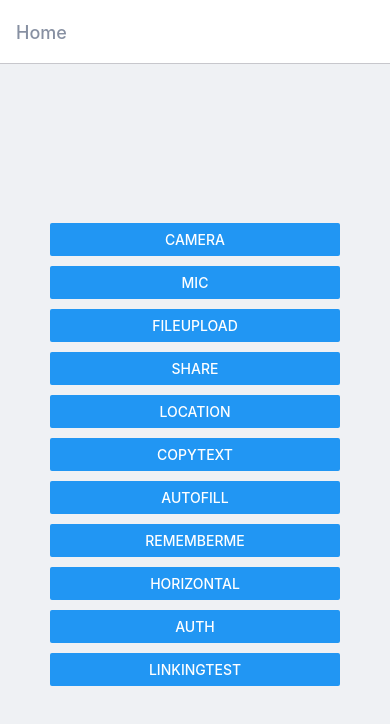
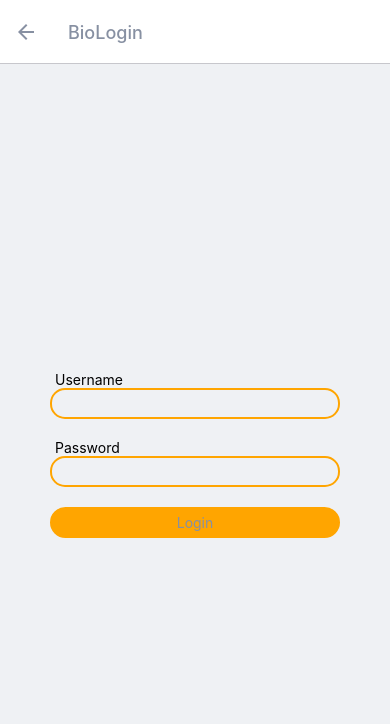
Before and after one commit to alpdemetgul/TestReactNative, a React Native app: screen /BioLogin in a window 390 px wide. Shown: the top 724 px of the page. Built offline with nearby package versions, Linux system fonts and the light colour scheme.

Commit message:
login with biometrics

```diff
--- /dev/null
+++ b/src/BioLogin/TestMain.tsx
@@ -0,0 +1,29 @@
+import { View, Text, StyleSheet } from 'react-native';
+import React from 'react';
+import { useRoute, useTheme } from '@react-navigation/native';
+const TestMain = () => {
+  const route = useRoute();
+  const { colors } = useTheme();
+  const styles = makeStyles(colors);
+
+  return (
+    <View style={styles.container}>
+      <Text style={styles.text}>Welcome to your dashboard {route.params.user.username}</Text>
+    </View>
+  );
+};
+
+const makeStyles = (colors: any) =>
+  StyleSheet.create({
+    container: {
+      display: 'flex',
+      justifyContent: 'center',
+      alignItems: 'center',
+      flex: 1,
+    },
+    text: {
+      color: colors.text
+    }
+  });
+
+export default TestMain;
--- /dev/null
+++ b/src/BioLogin/index.tsx
@@ -0,0 +1,153 @@
+import {
+  View,
+  Text,
+  TouchableOpacity,
+  StyleSheet,
+  TextInput,
+} from 'react-native';
+import React, { useState, useEffect } from 'react';
+import AsyncStorage from '@react-native-async-storage/async-storage';
+import * as LocalAuthentication from 'expo-local-authentication';
+import { useNavigation, useTheme } from '@react-navigation/native';
+
+interface formData {
+  username: String;
+  password: String;
+}
+
+const BioLogin = () => {
+  const [formData, setFormData] = useState<formData>({
+    username: '',
+    password: '',
+  });
+  const [user, setUser] = useState(null);
+  const { navigate } = useNavigation();
+
+  const { colors } = useTheme();
+  const styles = makeStyles(colors);
+
+  useEffect(() => {
+    (async () => {
+      const loggedInUser = await AsyncStorage.getItem('user');
+      if (loggedInUser !== null) setUser(JSON.parse(loggedInUser));
+    })();
+    console.log('render');
+  }, []);
+
+  const handle = async () => {
+    try {
+      const biometricAuth = await LocalAuthentication.authenticateAsync({
+        promptMessage: 'Login with Biometrics',
+        disableDeviceFallback: true,
+        cancelLabel: 'Cancel',
+      });
+      if (biometricAuth.success) {
+        navigate('TestMain', { user: user });
+      }
+    } catch (error) {
+      console.log(error);
+    }
+  };
+
+  const onChange = (event: String, name: String) => {
+    setFormData({ ...formData, [name]: event });
+  };
+
+  const saveAsync = async (formData: formData) => {
+    try {
+      const jsonValue = JSON.stringify(formData);
+      await AsyncStorage.setItem('user', jsonValue);
+      navigate('TestMain', { user: formData });
+    } catch (e) {
+      console.log(e);
+    }
+  };
+
+  const logOut = async () => {
+    await AsyncStorage.removeItem('user');
+    setUser(null);
+  };
+
+  return (
+    <View style={styles.container}>
+      {user !== null && (
+        <>
+          <Text style={styles.text}>
+            Welcome to Gelecek Varlık {user?.username}
+          </Text>
+          <TouchableOpacity style={styles.button} onPress={handle}>
+            <Text>Login</Text>
+          </TouchableOpacity>
+          <TouchableOpacity style={styles.button} onPress={logOut}>
+            <Text>Log Out</Text>
+          </TouchableOpacity>
+        </>
+      )}
+      {user === null && (
+        <>
+          <View style={{ display: 'flex', gap: 20, width: '100%' }}>
+            <View style={styles.usernameContainer}>
+              <Text style={styles.label}>Username</Text>
+              <TextInput
+                style={styles.textInput}
+                onChangeText={(e) => onChange(e, 'username')}
+              />
+            </View>
+            <View style={styles.usernameContainer}>
+              <Text style={styles.label}>Password</Text>
+              <TextInput
+                style={styles.textInput}
+                onChangeText={(e) => onChange(e, 'password')}
+                secureTextEntry
+              />
+            </View>
+            <TouchableOpacity
+              style={styles.button}
+              onPress={() => saveAsync(formData)}
+            >
+              <Text style={[{ textAlign: 'center' }, styles.text]}>Login</Text>
+            </TouchableOpacity>
+          </View>
+        </>
+      )}
+    </View>
+  );
+};
+
+const makeStyles = (colors: any) =>
+  StyleSheet.create({
+    container: {
+      display: 'flex',
+      justifyContent: 'center',
+      alignItems: 'center',
+      flex: 1,
+      gap: 25,
+      margin: 50,
+    },
+    button: {
+      borderColor: 'orange',
+      borderWidth: 2,
+      backgroundColor: 'orange',
+      paddingHorizontal: 15,
+      paddingVertical: 5,
+      borderRadius: 25,
+    },
+    usernameContainer: {
+      width: '100%',
+    },
+    textInput: {
+      borderWidth: 2,
+      borderColor: 'orange',
+      paddingHorizontal: 15,
+      paddingVertical: 5,
+      borderRadius: 15,
+    },
+    label: {
+      marginLeft: 5,
+    },
+    text: {
+      color: colors.text,
+    },
+  });
+
+export default BioLogin;
--- a/src/Home/index.tsx
+++ b/src/Home/index.tsx
@@ -24,6 +24,7 @@ const Home = ({ navigation: { navigate } }) => {
       <Button title="Horizontal" onPress={() => navigate("Horizontal")} />
       <Button title="Auth" onPress={() => navigate("Auth")} />
       <Button title="LinkingTest" onPress={() => navigate("LinkingTest")} />
+      <Button title="BioLogin" onPress={() => navigate("BioLogin")} />
     </View>
   );
 };
--- a/src/Routes.tsx
+++ b/src/Routes.tsx
@@ -24,6 +24,8 @@ import { Auth } from './Auth';
 import { LinkingTest } from './Linking/Linking';
 import Autofill from './Autofill';
 import RememberMe from './RememberMe';
+import BioLogin from './BioLogin';
+import TestMain from './BioLogin/TestMain';
 
 export default function Routes() {
   const scheme = useColorScheme();
@@ -51,6 +53,8 @@ export default function Routes() {
         <Stack.Screen name='Horizontal' component={Horizontal} />
         <Stack.Screen name='Auth' component={Auth} />
         <Stack.Screen name='LinkingTest' component={LinkingTest} />
+        <Stack.Screen name='BioLogin' component={BioLogin} />
+        <Stack.Screen name='TestMain' component={TestMain} />
 
         {/* <Stack.Screen
           name="Login"
```
